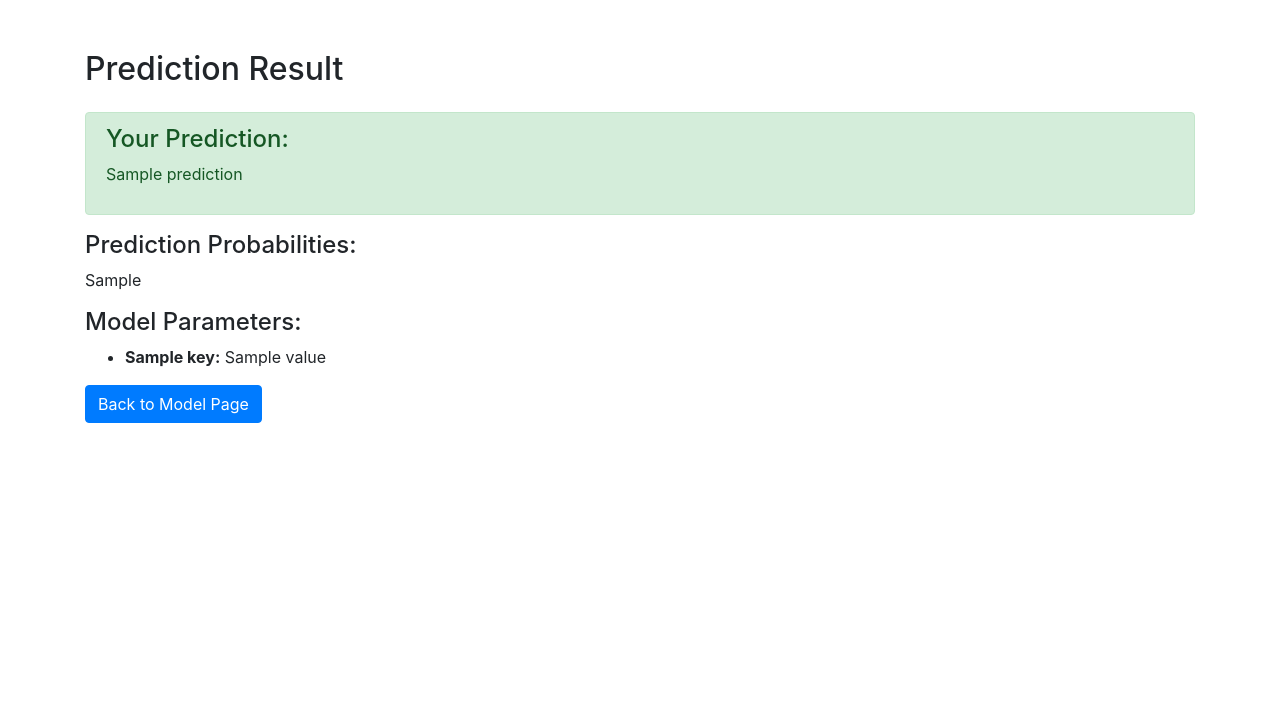
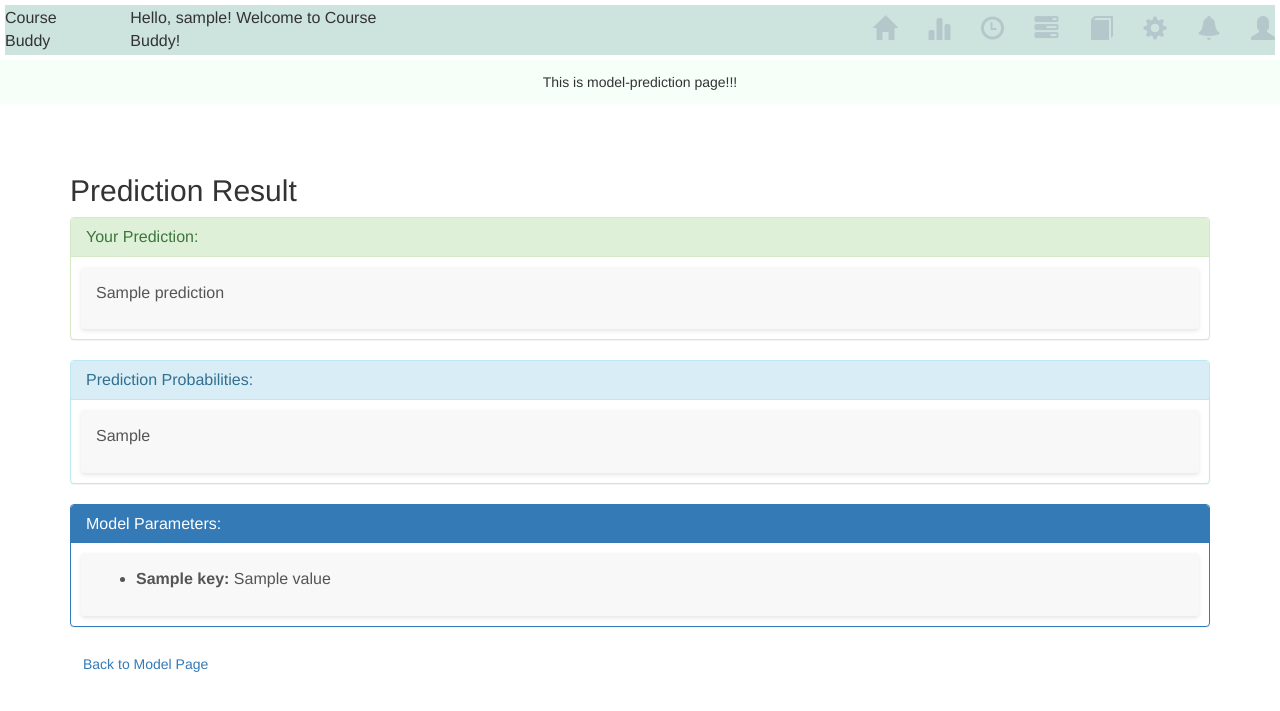
Before and after one commit to katrina799/4G06CapstoneProjectT5, a Flask app: template src/templates/model_prediction_page.html in a window 1280 px wide. Shown: the top 711 px of the page. Run offline with Flask 3, Linux system fonts and the light colour scheme; the template is opened without the code that fills it: most values are stand-ins (such as "Sample title", 1, 10 or a date in 2020); some libraries are stand-ins or nearby versions.

Commit message:
Revise the model UI

```diff
--- a/src/app.py
+++ b/src/app.py
@@ -115,6 +115,14 @@ def prority_predict():
         )
     return render_template("model_page.html")
 
+
+# Router to smodel page
+@app.route("/model_page", methods=["GET", "POST"])
+def model_page():
+    # render the plan page
+    return render_template(
+        "model_page.html", username=username, current_page="model_page"
+    )
 
 # Download a file from s3
 @app.route("/download", methods=["GET"])
--- a/src/static/style.css
+++ b/src/static/style.css
@@ -117,3 +117,74 @@ a:hover {
     color: #66b0bf;
 
 }
+
+.btn-container {
+    display: flex;
+    justify-content: space-between;
+}
+
+.btn-container button {
+    flex: 1;
+}
+
+.panel-heading {
+    position: -webkit-sticky;
+    position: sticky;
+    top: 0;
+    z-index: 1000;
+    background-color: white;
+    border-bottom: 1px solid #eee;
+}
+
+.panel-title {
+    color: #333;
+    font-size: 18px;
+    font-weight: 500;
+}
+
+.panel-body {
+    background-color: #f8f8f8;
+    border-radius: 4px;
+    padding: 15px;
+    margin: 10px;
+    box-shadow: 0 2px 4px rgba(0, 0, 0, 0.1);
+    font-size: 16px;
+    color: #555;
+}
+
+.panel {
+    border-radius: 4px;
+    border: 1px solid #ddd;
+    overflow: hidden;
+}
+
+.panel-success {
+    border-color: #d4edda;
+}
+
+.panel-info {
+    border-color: #d1ecf1;
+}
+
+.panel-primary {
+    border-color: #b8daff;
+}
+
+.panel-heading {
+    background-color: #f5f5f5;
+    border-bottom: 2px solid #ddd;
+    padding: 15px 20px;
+}
+
+.model-params::-webkit-scrollbar {
+    width: 6px;
+}
+
+.model-params::-webkit-scrollbar-thumb {
+    background-color: #ccc;
+    border-radius: 10px;
+}
+
+.model-params::-webkit-scrollbar-track {
+    background-color: #f8f8f8;
+}
--- a/src/templates/course_detail_page.html
+++ b/src/templates/course_detail_page.html
@@ -12,7 +12,11 @@
 
 <body>
     {% include 'header.html' %}
-
+    <div class="banner-container" style="background-color: #f6fff8;">
+        <div id="banner" class="banner-bar">
+            <div>This is course detail page!!!</div>
+        </div>
+    </div>
     <div class="course-detail-container" style="margin: 20px;">
         <h1>{{ course}}</h1>
         <!-- <input type="hidden" name="course" value="{{ course}}"> -->
--- a/src/templates/course_page.html
+++ b/src/templates/course_page.html
@@ -12,7 +12,11 @@
 
 <body>
     {% include 'header.html' %}
-    This is course page!!!
+    <div class="banner-container" style="background-color: #f6fff8;">
+        <div id="banner" class="banner-bar">
+            <div>This is course page!!!</div>
+        </div>
+    </div>
 
 
     <div class="course-panel-container">
--- a/src/templates/header.html
+++ b/src/templates/header.html
@@ -4,6 +4,8 @@
         <a class="home-image {{ 'active' if current_page == 'home' else '' }}" href="{{ url_for('start') }}"><i
                         class="glyphicon glyphicon-home" title="home page"
                         style="font-size:24px; margin-left: 430px;"></i></a>
+        <a class="model {{ 'active' if current_page == 'model_page' else '' }}" href="{{ url_for('model_page') }}"><i
+                        class="glyphicon glyphicon-stats" title="model prediction" style="font-size:24px;"></i> </a>
         <div class="timer"><i class="glyphicon glyphicon-time" title="pomodoro timer" style="font-size:24px;"></i>
         </div>
         <a class="message {{ 'active' if current_page == 'plan_page' else '' }}" href="{{ url_for('plan_page') }}"><i
--- a/src/templates/model_prediction_page.html
+++ b/src/templates/model_prediction_page.html
@@ -1,49 +1,84 @@
 <!DOCTYPE html>
 <html lang="en">
+
 <head>
     <meta charset="UTF-8">
     <meta name="viewport" content="width=device-width, initial-scale=1.0">
     <title>Prediction Result</title>
-    <link rel="stylesheet" href="https://maxcdn.bootstrapcdn.com/bootstrap/4.5.2/css/bootstrap.min.css">
+    <link rel="stylesheet" type="text/css" href="{{ url_for('static', filename='style.css') }}" />
+    <link rel="stylesheet" href="http://maxcdn.bootstrapcdn.com/bootstrap/3.3.7/css/bootstrap.min.css">
+    <link rel="stylesheet" href="https://cdnjs.cloudflare.com/ajax/libs/font-awesome/4.7.0/css/font-awesome.min.css">
+
     <style>
         .container {
             margin-top: 50px;
         }
+
+        .panel {
+            margin-bottom: 20px;
+        }
+
+        .model-params {
+            max-height: 300px;
+            overflow-y: auto;
+        }
     </style>
 </head>
+
 <body>
+    {% include 'header.html' %}
+    <div class="banner-container" style="background-color: #f6fff8;">
+        <div id="banner" class="banner-bar">
+            <div>This is model-prediction page!!!</div>
+        </div>
+    </div>
     <div class="container">
         <h2 class="mb-4">Prediction Result</h2>
 
         {% if prediction %}
-            <div class="alert alert-success" role="alert">
-                <h4 class="alert-heading">Your Prediction:</h4>
-                <p>{{ prediction }}</p>
+        <div class="panel panel-success">
+            <div class="panel-heading">
+                <h4 class="panel-title">Your Prediction:</h4>
             </div>
-            <div>
-                <h4>Prediction Probabilities:</h4>
-                <p>{{ prediction_prob }}</p>
+            <div class="panel-body">
+                <p>{{ prediction | safe }}</p>
             </div>
-            <div>
-                <h4>Model Parameters:</h4>
+        </div>
+
+        <div class="panel panel-info">
+            <div class="panel-heading">
+                <h4 class="panel-title">Prediction Probabilities:</h4>
+            </div>
+            <div class="panel-body">
+                <p>{{ prediction_prob | safe }}</p>
+            </div>
+        </div>
+
+        <div class="panel panel-primary model-params">
+            <div class="panel-heading">
+                <h4 class="panel-title">Model Parameters:</h4>
+            </div>
+            <div class="panel-body">
                 <ul>
                     {% for key, value in model_params.items() %}
-                        <li><b>{{ key }}:</b> {{ value }}</li>
+                    <li><b>{{ key }}:</b> {{ value }}</li>
                     {% endfor %}
                 </ul>
             </div>
+        </div>
         {% else %}
-            <div class="alert alert-warning" role="alert">
-                <h4 class="alert-heading">No Prediction Available</h4>
-                <p>Please submit the form to get a prediction.</p>
-            </div>
+        <div class="alert alert-warning" role="alert">
+            <h4 class="alert-heading">No Prediction Available</h4>
+            <p>Please submit the form to get a prediction.</p>
+        </div>
         {% endif %}
 
-        <a href="/priority_predict" class="btn btn-primary">Back to Model Page</a>
+        <a href="/priority_predict" class="btn btn-secondary">Back to Model Page</a>
     </div>
 
     <script src="https://ajax.googleapis.com/ajax/libs/jquery/3.5.1/jquery.min.js"></script>
     <script src="https://cdnjs.cloudflare.com/ajax/libs/popper.js/1.16.0/umd/popper.min.js"></script>
     <script src="https://maxcdn.bootstrapcdn.com/bootstrap/4.5.2/js/bootstrap.min.js"></script>
 </body>
+
 </html>
--- a/src/templates/profile_page.html
+++ b/src/templates/profile_page.html
@@ -12,7 +12,11 @@
 
 <body>
     {% include 'header.html' %}
-    This is profile page!!!
+    <div class="banner-container" style="background-color: #f6fff8;">
+        <div id="banner" class="banner-bar">
+            <div>This is profile page!!!</div>
+        </div>
+    </div>
     <div class="panel-name" style="margin: 5px;">
         <h1>Change user name: {{ username }}</h1>
         <form action="/change_username" method="post">
```
Also changed, not shown: src/templates/model_page.html (+63 -24 lines), src/templates/plan_page.html (+5 -2 lines).
